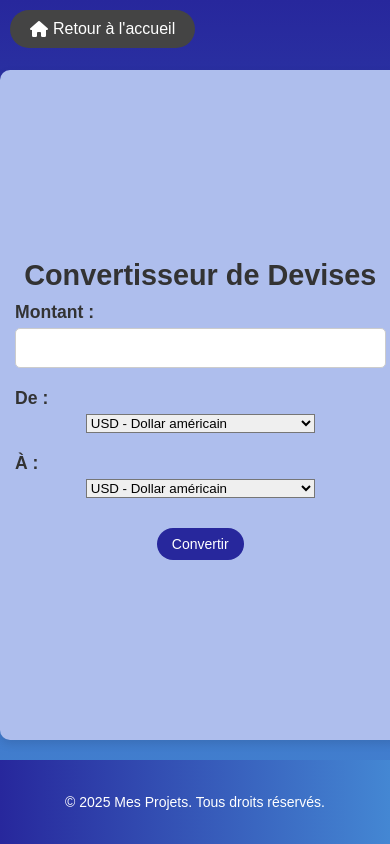
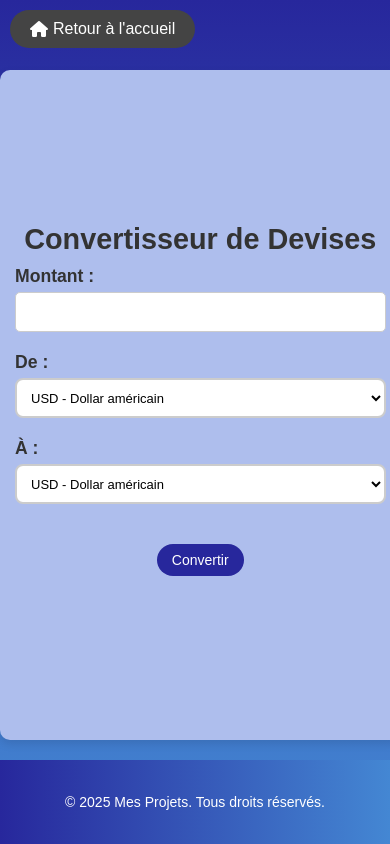
Before and after one commit to filsuin/My-website, a PHP site: page /currency_converter.html in a window 390 px wide. Run offline with PHP 8.4, Linux system fonts and the light colour scheme.

Commit message:
1.14.1
Minor correction to the currency converter page

```diff
--- a/assets/css/style.css
+++ b/assets/css/style.css
@@ -385,6 +385,55 @@ select {
     padding-right: 30px; /* Add space for the flag */
     background-position: right 10px center;
     background-size: 20px 20px;
+    width: 100%;
+    height: 50px;
+    padding: 10px 15px;
+    font-size: 16px;
+    border: 2px solid #ccc;
+    border-radius: 8px;
+    background-color: white;
+    cursor: pointer;
+    transition: border-color 0.3s ease;
+}
+
+select:focus {
+    border-color: #27279c;
+    outline: none;
+}
+
+.result-container {
+    display: flex;
+    align-items: center;
+    justify-content: center;
+    gap: 10px;
+    margin-top: 20px;
+}
+
+.result {
+    display: none;
+    font-size: 1.2em;
+    padding: 15px;
+    background-color: #f5f5f5;
+    border-radius: 8px;
+    min-width: 200px;
+    margin-top: 20px;
+}
+
+.result:not(:empty) {
+    display: block;
+}
+
+.copy-button {
+    background: none;
+    border: none;
+    cursor: pointer;
+    font-size: 1.2em;
+    color: #27279c;
+    padding: 5px;
+}
+
+.copy-button:hover {
+    color: #4487d3;
 }
 
 h1 {
@@ -414,6 +463,26 @@ input[type="text"] {
     .button {
         padding: 8px 15px;
         font-size: 14px;
+    }
+
+    select {
+        height: 45px;
+        font-size: 14px;
+        padding: 8px 12px;
+    }
+
+    .result {
+        font-size: 1em;
+        padding: 12px;
+        min-width: 150px;
+    }
+}
+
+@media (max-width: 480px) {
+    select {
+        height: 40px;
+        font-size: 13px;
+        padding: 6px 10px;
     }
 }
 
--- /dev/null
+++ b/assets/js/currency.js
@@ -0,0 +1,30 @@
+document.getElementById('currencyForm').addEventListener('submit', function(event) {
+    event.preventDefault();
+    const amount = parseFloat(document.getElementById('amount').value).toFixed(2);
+    const fromCurrency = document.getElementById('fromCurrency').value;
+    const toCurrency = document.getElementById('toCurrency').value;
+
+    fetch(`https://api.exchangerate-api.com/v4/latest/${fromCurrency}`)
+        .then(response => response.json())
+        .then(data => {
+            const rate = data.rates[toCurrency];
+            const result = (amount * rate).toFixed(2);
+            document.getElementById('result').innerText = `${amount} ${fromCurrency} = ${result} ${toCurrency}`;
+            document.getElementById('copyButton').style.display = 'block'; // Afficher le bouton copier
+        })
+        .catch(error => {
+            console.error('Error fetching exchange rates:', error);
+            document.getElementById('result').innerText = 'Erreur lors de la récupération des taux de change.';
+            document.getElementById('copyButton').style.display = 'none'; // Cacher le bouton copier en cas d'erreur
+        });
+});
+
+// Ajouter la fonctionnalité de copie
+document.getElementById('copyButton').addEventListener('click', function() {
+    const resultText = document.getElementById('result').textContent;
+    navigator.clipboard.writeText(resultText).then(function() {
+        // Feedback visuel
+        this.style.color = '#4487d3';
+        setTimeout(() => this.style.color = '#27279c', 200);
+    }.bind(this));
+});
--- a/currency_converter.html
+++ b/currency_converter.html
@@ -58,34 +58,19 @@
                         <option value="MXN">MXN - Peso mexicain</option>
                     </select>
                 </div>
-                <button type="submit">Convertir</button>
+                <button type="submit" class="button">Convertir</button>
             </form>
-            <div id="resultContainer"></div>
+            <div class="result-container">
+                <div id="result" class="result"></div>
+                <button id="copyButton" class="copy-button" style="display: none;">
+                    <i class="fas fa-copy"></i>
+                </button>
+            </div>
         </div>
     </div>
     <footer class="footer">
         <p>&copy; 2025 Mes Projets. Tous droits réservés.</p>
     </footer>
-
-    <script>
-        document.getElementById('currencyForm').addEventListener('submit', function(event) {
-            event.preventDefault();
-            const amount = parseFloat(document.getElementById('amount').value).toFixed(2);
-            const fromCurrency = document.getElementById('fromCurrency').value;
-            const toCurrency = document.getElementById('toCurrency').value;
-
-            fetch(`https://api.exchangerate-api.com/v4/latest/${fromCurrency}`)
-                .then(response => response.json())
-                .then(data => {
-                    const rate = data.rates[toCurrency];
-                    const result = (amount * rate).toFixed(2);
-                    document.getElementById('resultContainer').innerText = `${amount} ${fromCurrency} = ${result} ${toCurrency}`;
-                })
-                .catch(error => {
-                    console.error('Error fetching exchange rates:', error);
-                    document.getElementById('resultContainer').innerText = 'Erreur lors de la récupération des taux de change.';
-                });
-        });
-    </script>
+    <script src="assets/js/currency.js"></script>
 </body>
 </html>
```
